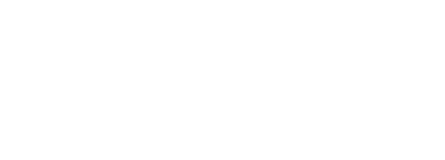
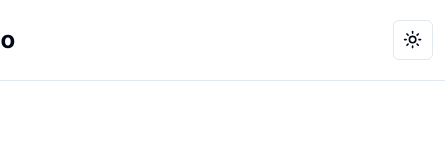
Before and after one commit to CS-Martin/nest-bookstore-api, a Next.js app in the folder client/: page / in a window 390 px wide. Shown: the top 160 px of the page, 445 px wide, since content can reach past the window. Built offline with nearby package versions, Linux system fonts and the light colour scheme.

Commit message:
feat: added navbar and fixed app resolution to fit mobile first application

```diff
--- a/client/src/app/globals.css
+++ b/client/src/app/globals.css
@@ -36,7 +36,7 @@
 	}
 
 	.dark {
-      --background: 222.2 84% 4.9%;
+		--background: 0 0% 0%;
 		--foreground: 210 40% 98%;
 
 		--card: 222.2 84% 4.9%;
--- a/client/src/app/layout.tsx
+++ b/client/src/app/layout.tsx
@@ -17,15 +17,8 @@
 }>) {
   return (
     <html lang="en">
-      <body className={`${inter.className} `}>
-        <ThemeProvider
-          attribute="class"
-          defaultTheme="system"
-          enableSystem
-          disableTransitionOnChange
-        >
-          {children}
-        </ThemeProvider>
+      <body className={`${inter.className} bg-black min-h-screen h-screen w-full p-0 m-0 flex flex-col items-center justify-center`}>
+        {children}
       </body>
     </html>
   );
--- a/client/src/app/page.tsx
+++ b/client/src/app/page.tsx
@@ -1,9 +1,17 @@
-import Image from "next/image";
+import Navbar from "@/components/custom/nav";
+import { ThemeProvider } from "@/components/providers/theme-provider";
 
 export default function Home() {
   return (
-    <main className="flex min-h-screen flex-col items-center justify-between p-24">
-
-    </main>
+    <ThemeProvider
+      attribute="class"
+      defaultTheme="system"
+      enableSystem
+      disableTransitionOnChange
+    >
+      <main className="bg-background w-[500px] h-full">
+        <Navbar />
+      </main>
+    </ThemeProvider>
   );
 }
--- /dev/null
+++ b/client/src/components/custom/nav.tsx
@@ -0,0 +1,14 @@
+import { ModeToggle } from "./theme-toggler";
+
+const Navbar = () => {
+    return (
+        <nav className="flex flex-col gap-4 border-b">
+            <div className="flex justify-between items-center p-3 py-5">
+                <h1 className="text-2xl font-bold">Logo</h1>
+                <ModeToggle />
+            </div>
+        </nav>
+    );
+};
+
+export default Navbar;
```
Lines whose indentation alone changed are shown as unchanged.
